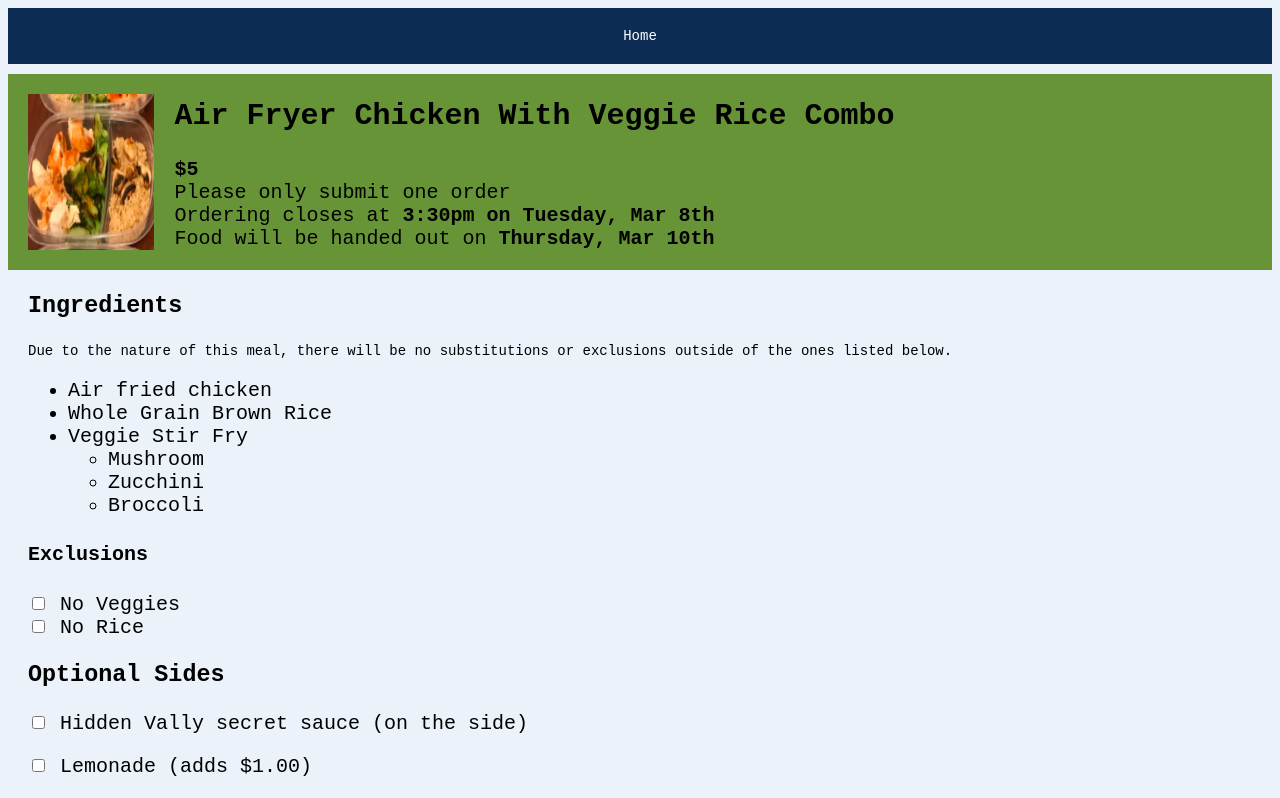
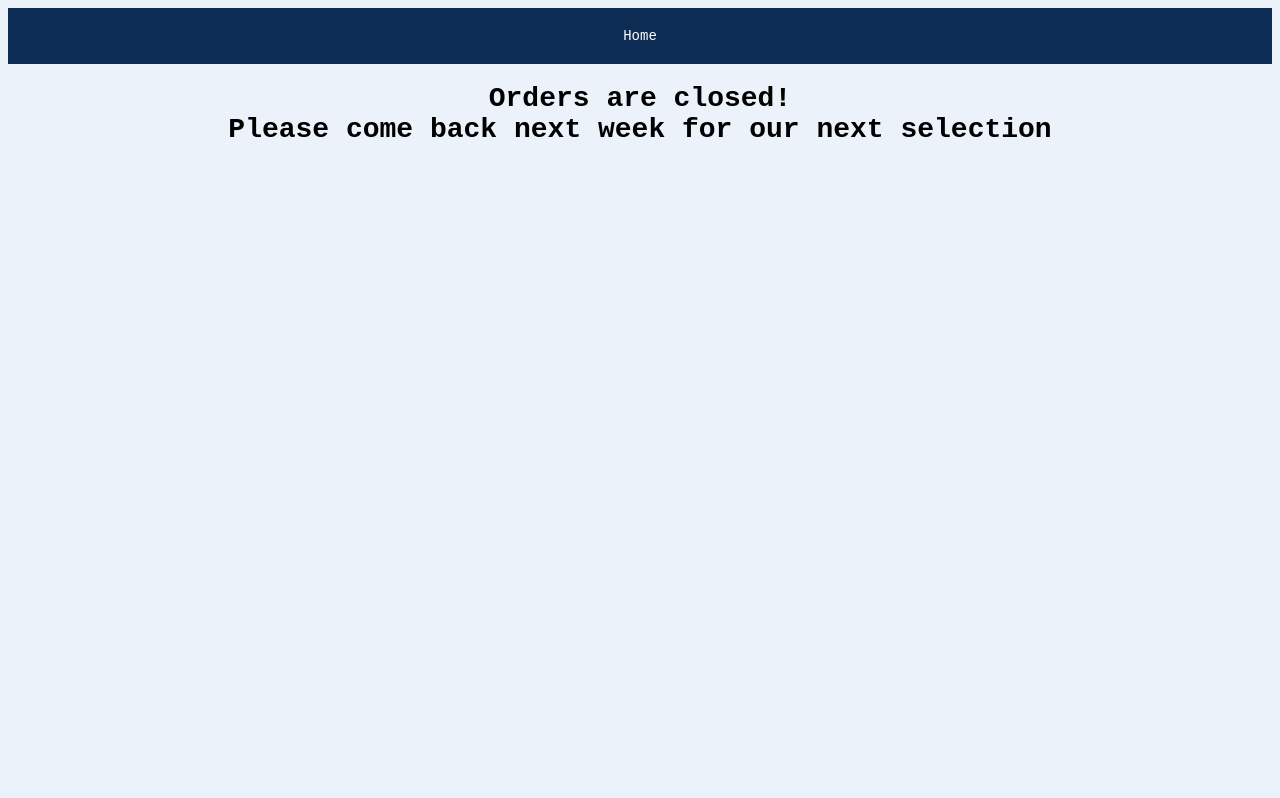
Before and after one commit to MegaBitesWHS/MegaBitesWHS.github.io, a plain HTML site: page order.html in a window 1280 px wide. Shown: the top 798 px of the page. Drawn offline with Linux system fonts and the light colour scheme.

Commit message:
Add files via upload

```diff
--- a/order.html
+++ b/order.html
@@ -10,7 +10,7 @@
     <title>MegaBites</title>
     <link href="style.css" rel="stylesheet" type="text/css" />
     <!-- tab icon -->
-    <link rel="icon" type="image/x-icon" href="assets\Logo-transparent-Orange.png">
+    <link rel="icon" type="image/x-icon" href="assets\Logo-transparent.png">
   </head>
 
   <body>
@@ -26,7 +26,7 @@
     <!-- Order form from Formspark -->
 
 
-    <div class="tab active orderFormStyle" style="display:block;">
+    <div class="tab active orderFormStyle" style="display:none">
       <!-- add in after button testing to form tag
       action="https://submit-form.com/ugCq8Elw" -->
       <form onsubmit="countSubmit()" action="https://submit-form.com/ugCq8Elw">
@@ -37,15 +37,15 @@
             <img id="foodImage" src="assets/food.jpg">
 
             <div>
-              <h2>Air Fryer Chicken With Veggie Rice Combo</h2>
-              <p><b>$5</b><br>Please only submit one order<br>Ordering closes at <b>3:30pm on Tuesday, Mar 8th</b><br> Food will be handed out on <b>Thursday, Mar 10th</b></p>
+              <h2>Ketacos</h2>
+              <p><b>$5</b><br>Please only submit one order<br>Ordering closes at 8:30am on Tuesday, Feb 15th<br> Food will be handed out on Thursday, Feb 17th</p>
             </div>
 
           </div>
 
           <!-- Order Options -->
           <div id="orderOption">
-            <!-- <h3>Choose Your Wrap</h3>
+            <h3>Choose Your Wrap</h3>
 
             <div>
               <input type="radio" id="item-1" name="food_option1" value="Option 1">
@@ -59,42 +59,14 @@
               <label for="item-2">
                 Romaine Leaf Lettuce
               </label>
-            </div> -->
-
+            </div>
 
             <!-- Ingredients -->
             <div>
               <h3>Ingredients</h3>
-              <p style="font-size: 14px;">Due to the nature of this meal, there will be no substitutions or exclusions outside of the ones listed below.</p>
-              <ul>
-                <li>Air fried chicken</li>
-                <li>Whole Grain Brown Rice</li>
-                <li>Veggie Stir Fry</li>
-                <ul>
-                  <li>Mushroom</li>
-                  <li>Zucchini</li>
-                  <li>Broccoli</li>
-                </ul>
-              </ul>
+              <p>Uncheck box for items you want to exclude</p>
 
-              <h4>Exclusions</h4>
-              <div>
-                  <input type="checkbox" id="no-veggies" name="no-veggies" value="no-veggies">
-                  <label for="no-veggies">
-                    No Veggies
-                  </label>
-                </div>
-
-              <div>
-                  <input type="checkbox" id="no-rice" name="no-rice" value="no-rice">
-                  <label for="no-rice">
-                    No Rice
-                  </label>
-                </div>
-
-              <!-- <p>Uncheck box for items you want to exclude</p> -->
-
-              <!-- <div class="flex-container">
+              <div class="flex-container">
 
                 <div>
                   <input type="checkbox" id="ingredient-1" name="ingredient-1" value="ingredient-1" checked>
@@ -145,7 +117,7 @@
                   </label>
                 </div>
 
-              </div> -->
+              </div>
 
               <h3>Optional Sides</h3>
 
@@ -153,16 +125,16 @@
                 <div>
                   <input type="checkbox" id="side-1" name="side-1" value="side-1">
                   <label for="side-1">
-                    Hidden Vally secret sauce (on the side)
+                    Walden Farms honey mustard (no sugar, no fat)
                   </label>
                 </div>
 
-                <!-- <div>
+                <div>
                   <input type="checkbox" id="side-2" name="side-2" value="side-2">
                   <label for="side-2">
                     Hidden Valley secret spicy sauce
                   </label>
-                </div> -->
+                </div>
               </div>
             </div>
 
@@ -214,7 +186,7 @@
 
           <div>
             <Label for="firstName">First Name</Label><br>
-            <input type="text" id="firstName"name="FirstName" placeholder="First Name" required>
+            <input type="text" id="firstName"name="FirstName" placeholder="First Name">
 
           </div>
 
@@ -222,26 +194,15 @@
           <!-- Last name -->
           <div>
             <Label for="lastName">Last Name</Label><br>
-            <input type="text" id="lastName"name="LastName" placeholder="Last Name" required>
+            <input type="text" id="lastName"name="LastName" placeholder="Last Name">
           </div>
 
           <!-- Room num -->
           <div>
-            <Label for="roomNum">Room Number at 3R</Label><br>
-            <input type="text" id="roomNum"name="RoomNumber" placeholder="Room Number" required>
+            <Label for="roomNum">Room Number</Label><br>
+            <input type="text" id="roomNum"name="RoomNumber" placeholder="Room Number">
           </div>
 
-          <div>
-            <Label for="lunchPeriod">What lunch do you have?</Label><br>
-            <input type="text" id="lunchPeriod"name="LunchPeriod" placeholder="1st Lunch...">
-          </div>
-
-          <div>
-            <input type="checkbox" id="noDelivery" name="No-Delivery" value="No-Delivery">
-            <label for="No-Delivery">
-              Check this box if you want to pick up your meal from Room 133 during 3R (Otherwise it will be delivered)
-            </label>
-          </div>
 
 
 
@@ -281,7 +242,7 @@
     </div>
 
 
-    <div id="orderClosed" style="display:none;">
+    <div id="orderClosed" style="display:block;">
       <h1>Orders are closed!<br>Please come back next week for our next selection</h1>
     </div>
 
```
